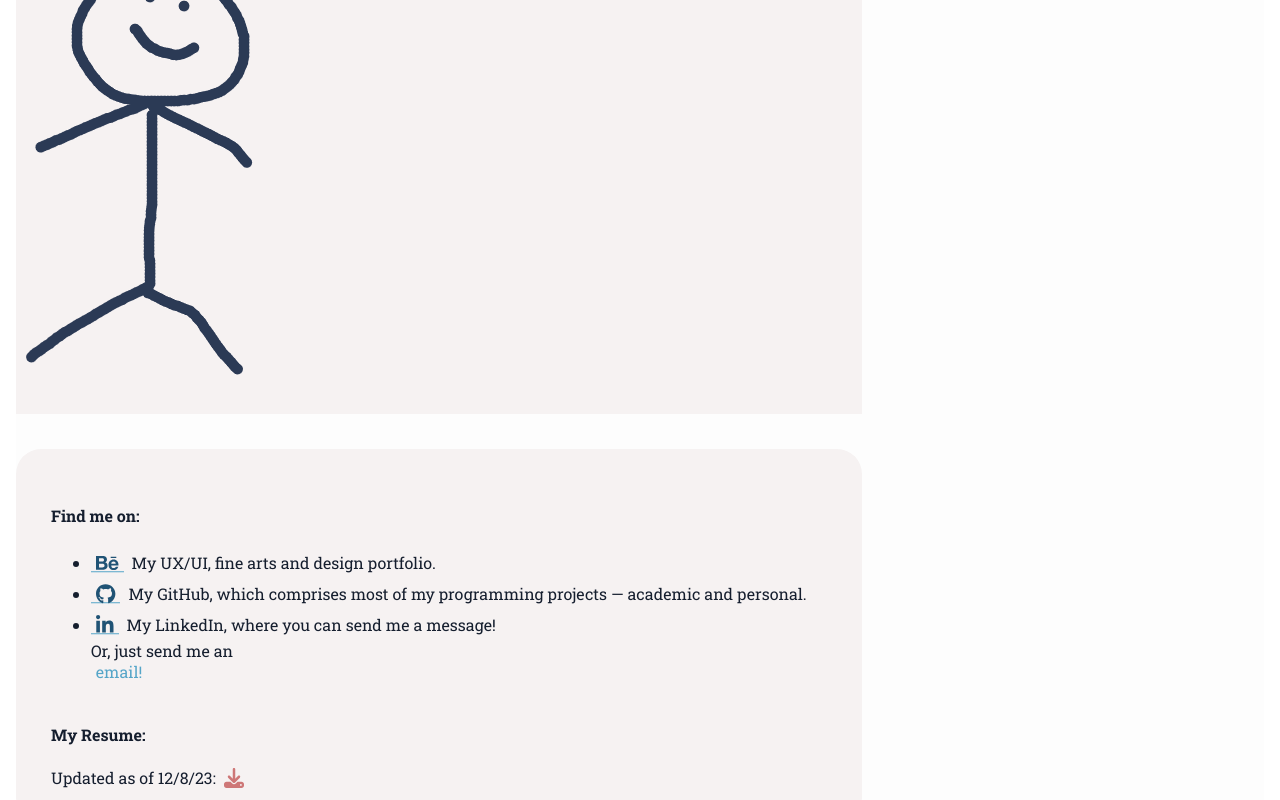
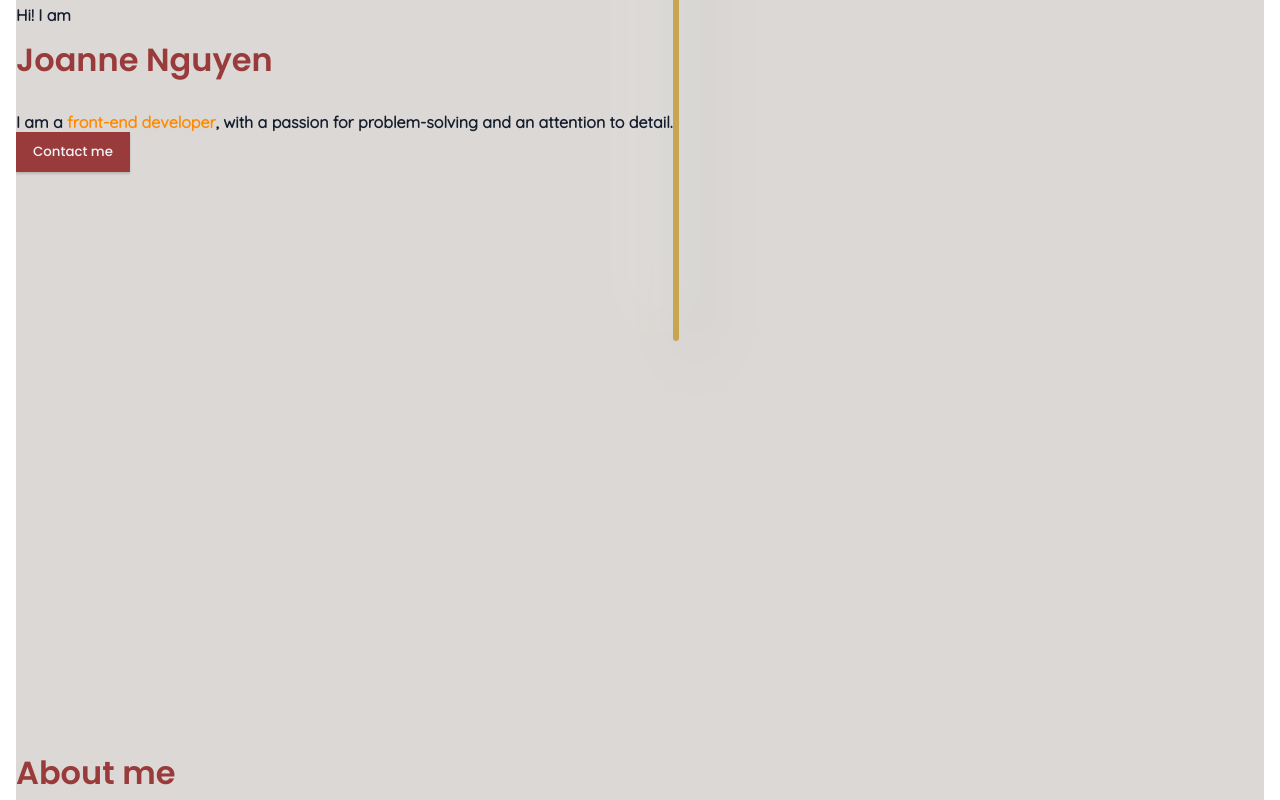
Before and after one commit to jnnguyen12/personalSite, an Angular app: page / in a window 1280 px wide. Shown: the part 460-1260 px from the top of the page. Built offline with nearby package versions, Linux system fonts and the light colour scheme.

Commit message:
intro re-done

```diff
--- a/src/app/app.component.html
+++ b/src/app/app.component.html
@@ -13,96 +13,44 @@
     <link rel="preconnect" href="https://fonts.googleapis.com" />
     <link rel="preconnect" href="https://fonts.gstatic.com" crossorigin />
     <!-- <link rel="stylesheet" href="./styles.css"> -->
-    <link
-      href="https://fonts.googleapis.com/css2?family=Outfit:wght@200;300;400;500;600&display=swap"
-      rel="stylesheet"
-    />
-    <link
-      href="https://fonts.googleapis.com/css2?family=Playfair+Display:wght@400;500&display=swap"
-      rel="stylesheet"
-    />
     <link rel="preconnect" href="https://fonts.googleapis.com">
-<link rel="preconnect" href="https://fonts.gstatic.com" crossorigin>
-<link href="https://fonts.googleapis.com/css2?family=Roboto+Slab:wght@300;400;500;600;700&display=swap" rel="stylesheet">
-    <script src="index.js"></script>
+    <link rel="preconnect" href="https://fonts.gstatic.com" crossorigin>
+    <link href="https://fonts.googleapis.com/css2?family=Poppins:wght@300;400;500;600&family=Quicksand:wght@300;400&display=swap" rel="stylesheet">
     <title>Joanne Nguyen</title>
   </head>
 
   <body>
     <h5 class="text-center fw-light bg-dark text-light">This site is still in development :) It is still a little wonky hehe</h5>
+
     <!--intro-->
     <div class="container-fluid padbig">
       <div class="col mx-auto">
-        <div class="container row d-flex h-100 align-items-center justify-content-between mx-auto">
+        <div class="container row intro">
           <div class="col-12 col-md-8 mx-auto mx-md-0 mb-3 mb-md-0" style="z-index: 1">
 
-            <h2 class="lh-1 fw-light">Hi! I am</h2>
-            <h1 class="display-1 title name text-start pb-3">Joanne Nguyen</h1>
-            <h3 class="fw-light">
+            <h4 class="lh-1">Hi! I am</h4>
+            <h1 class="display-2 title text-start py-2">Joanne Nguyen</h1>
+            <h4 class="">
               I am a
               <!-- <div class="pollen marquee">
                 <div>
                   front-end developer
                 </div>
               </div> -->
-              <span class="pollen">front-end developer</span>, with a passion for problem-solving and an attention to detail.
-            </h3>
+              <span class="popsicle">front-end developer</span>, with a passion for problem-solving and an attention to detail.
+
+              <button type="button" class="btn custom mt-5">Contact me</button>
+            </h4>
           </div>
-          <!-- <img class="position-absolute top-0" src="../assets/blob.svg" transform="translate(100 100)" style="z-index: 0;"> -->
           <div class="col-12 col-lg-3 col-md-4 mx-auto mx-md-0 position-relative">
-            <div class="rounded-5 me">
+            <div class="me neo gold-border">
               <div class="cover">
                 <img src="assets/me.JPG" alt="joanne :)" />
               </div>
             </div>
           </div>
 
-          <div class="text-start social-list">
-            <h4 class="fw-normal">Find me on: </h4>
-            <ul class="list-unstyled ms-3">
-              <li>
-                <a href="https://www.behance.net/joannenguyen2">
-                  <fa-icon [icon]="faBehance" class="social" size="lg"></fa-icon>
-                  My UX/UI, fine arts and design portfolio.
-                  <fa-icon [icon]="faChevronRight" class="chevron" size="lg"></fa-icon>
-
-                </a>
-              </li>
-
-              <li>
-                <a href="https://github.com/jnnguyen12/">
-                  <fa-icon [icon]="faGithub" class="social" size="lg"></fa-icon>
-                  My GitHub, which comprises most of my programming projects — academic and personal.
-                  <fa-icon [icon]="faChevronRight" class="chevron" size="lg"></fa-icon>
-                </a>
-              </li>
-              <li>
-                <a href="https://linkedin.com/in/joannenguyen1212/">
-                  <fa-icon [icon]="faLinkedin" class="social" size="lg"></fa-icon>
-                  My LinkedIn, where you can send me a message!
-                  <fa-icon [icon]="faChevronRight" class="chevron" size="lg"></fa-icon>
-
-                </a>
-              </li>
-              <div class="d-flex align-items-center mt-1">
-                Or, just send me an
-                <a href="mailto:joanne.nguyen.1212@gmail.com">
-                  <div class="email">
-                    <svg xmlns="http://www.w3.org/2000/svg" viewBox="0 0 512 512"><!--!Font Awesome Free 6.5.1 by @fontawesome - https://fontawesome.com License - https://fontawesome.com/license/free Copyright 2023 Fonticons, Inc.--><path d="M48 64C21.5 64 0 85.5 0 112c0 15.1 7.1 29.3 19.2 38.4L236.8 313.6c11.4 8.5 27 8.5 38.4 0L492.8 150.4c12.1-9.1 19.2-23.3 19.2-38.4c0-26.5-21.5-48-48-48H48zM0 176V384c0 35.3 28.7 64 64 64H448c35.3 0 64-28.7 64-64V176L294.4 339.2c-22.8 17.1-54 17.1-76.8 0L0 176z"/></svg>
-                    <div>email!</div>
-                  </div>
-                </a>
-              </div>
-
-              <br>
-            </ul>
-
-            <h4 class="fw-normal">My Resume: </h4>
-            <span class="ms-3">Updated as of 12/8/23:</span>
-            <a href="assets/Joanne_Nguyen_resume.pdf" download>
-              <fa-icon [icon]="faDownload" class="download" size="lg"></fa-icon>
-            </a>
-          </div>
+          <!-- button  -->
 
           </div>
 
--- a/src/app/app.component.scss
+++ b/src/app/app.component.scss
@@ -2,42 +2,23 @@
 /*
 colors
 */
-$tan: #D6C4AE;
-$rose: #CE7777;
 $slate: #151E2E;
-$blue: #76b4cd;
-$light-blue: #8ebfd3;
-$ocean: #6096B4;
-$jeans: #3582a4;
-$dark-blue: #2B3A55;
-$light-teal: #93BFCF;
-$teal: #205375;
-// $moss: #497174;
-$moss: #c2ad7f;
-
-$snow: #fdfdfd;
-$warm-snow: #f6f2f2;
-$wet-snow: #EEEEF0;
-$wall: #d1dde7;
-$concrete: #5c778d;
-$alice-blue: #D3E2EA;
-// $light-blue: #AFD3E2;
-$sky: #7CC8DE;
-$cyan: #19A7CE;
-$air-blue: #55a5c8;
-$cerulean: #020202;
-
-$light-sand: #fce4ce;
-$sand: #F6A762;
-$pollen: #dfa9a9;
-$clay: #684343;
-$dark-clay: #3e2828;
-$red: #A73121;
-$brick: #a14e43;
+$background: #DBD8D5;
+$snow: #EFF2F9;
+$concrete: #7A8290;
+// $sand: #F6A762;
+$gold: #C6A652;
+$pollen: #DFA9A9;
+$popsicle: #FF8A00;
+$chopstick: #9A3B3B;
+$shadow: #BAB8B5;
+/*-------------------------*/
+$radius: 60px;
+$round: 200px;
 
 body {
-    font-family: 'Roboto Slab', sans-serif;
-    background-color: $snow;
+    font-family: 'Quicksand', sans-serif;
+    background-color: $background;
     color: $slate !important;
     overflow-x: hidden;
 }
@@ -75,14 +56,11 @@ a {
 }
 
 .title {
-    font-family: 'Playfair Display', serif;
+    font-family: 'Poppins', serif;
     line-height: 0.9;
     padding-bottom: 1rem;
-    color: $pollen;
-}
-
-.title.name {
-    color: $air-blue;
+    color: $chopstick;
+    font-weight: 600 !important;
 }
 
 .jumbo {
@@ -95,113 +73,113 @@ svg {
     z-index: -1;
 }
 
-fa-icon.social {
-    color: $teal;
-    transition: all 0.2s;
-    background: linear-gradient(to top, transparent, $air-blue) no-repeat;
-    background-size: 100% 2px;
-    background-position: left bottom;
-    padding: 5px;
-    padding-bottom: 0px;
-    margin-bottom: 5px;
-    display: block;
-    margin-right: 0.5em;
-}
+// fa-icon.social {
+//     color: $teal;
+//     transition: all 0.2s;
+//     background: linear-gradient(to top, transparent, $air-blue) no-repeat;
+//     background-size: 100% 2px;
+//     background-position: left bottom;
+//     padding: 5px;
+//     padding-bottom: 0px;
+//     margin-bottom: 5px;
+//     display: block;
+//     margin-right: 0.5em;
+// }
 
-fa-icon.chevron {
-    color: transparent;
-    // transform: translateX(-0.5em);
-    margin-left: 0.5em;
-    transition: 0.2s;
-}
+// fa-icon.chevron {
+//     color: transparent;
+//     // transform: translateX(-0.5em);
+//     margin-left: 0.5em;
+//     transition: 0.2s;
+// }
 
 .svg-inline--fa {
     height: 1.2em !important;
 }
 
-.social-list {
-    margin: 35px auto;
-    padding: 35px;
-    border-radius: 25px;
-    background-color: $warm-snow;
-    li a {
-        display: flex;
-        align-items: center;
-        color: $slate;
-        transition: all 0.2s;
-        width: fit-content;
+// .social-list {
+//     margin: 35px auto;
+//     padding: 35px;
+//     border-radius: 25px;
+//     background-color: $warm-snow;
+//     li a {
+//         display: flex;
+//         align-items: center;
+//         color: $slate;
+//         transition: all 0.2s;
+//         width: fit-content;
 
-        &:hover {
-            color: $teal;
-            .social {
-                border-radius: 10px;
-                padding: 5px;
-                margin-bottom: 0px;
-                background: linear-gradient(to top, $teal, $teal) no-repeat;
-                background-size: 100% 100%;
-                color: white;
-                transform: rotate(10deg) !important;
-            }
+//         &:hover {
+//             color: $teal;
+//             .social {
+//                 border-radius: 10px;
+//                 padding: 5px;
+//                 margin-bottom: 0px;
+//                 background: linear-gradient(to top, $teal, $teal) no-repeat;
+//                 background-size: 100% 100%;
+//                 color: white;
+//                 transform: rotate(10deg) !important;
+//             }
 
-            fa-icon.chevron {
-                color: $teal;
-                transform: translateX(1em);
-            }
-        }
-    }
+//             fa-icon.chevron {
+//                 color: $teal;
+//                 transform: translateX(1em);
+//             }
+//         }
+//     }
 
-    li:nth-child(even) a:hover > fa-icon.social {
-        transform: rotate(-10deg) !important;
-    }
-}
+//     li:nth-child(even) a:hover > fa-icon.social {
+//         transform: rotate(-10deg) !important;
+//     }
+// }
 
-.email {
-    position: relative;
-    width: 56px;
-    display: flex;
-    justify-content: center;
+// .email {
+//     position: relative;
+//     width: 56px;
+//     display: flex;
+//     justify-content: center;
 
-    div {
-        position: relative;
-        color: $air-blue;
-        margin: 0 auto;
-        z-index: 1;
-    }
+//     div {
+//         position: relative;
+//         color: $air-blue;
+//         margin: 0 auto;
+//         z-index: 1;
+//     }
 
-    svg {
-        position: absolute;
-        width: 100%;
-        left: 0;
-        right: 0;
-        z-index: 0;
-        transform: translateY(-25%);
-        transition: all 0.2s ease;
-        path {
-            fill: transparent !important;
-        }
-    }
+//     svg {
+//         position: absolute;
+//         width: 100%;
+//         left: 0;
+//         right: 0;
+//         z-index: 0;
+//         transform: translateY(-25%);
+//         transition: all 0.2s ease;
+//         path {
+//             fill: transparent !important;
+//         }
+//     }
 
-    &:hover {
-        div {
-            color: $slate;
-        }
-        svg {
-            transform: rotate(10deg) translateY(-25%);
-            path {
-                fill: $light-sand !important;
-            }
-        }
-    }
-}
+//     &:hover {
+//         div {
+//             color: $slate;
+//         }
+//         svg {
+//             transform: rotate(10deg) translateY(-25%);
+//             path {
+//                 fill: $light-sand !important;
+//             }
+//         }
+//     }
+// }
 
-.download {
-    color: $rose;
-    margin-left: 0.5em;
-    transition: 0.2s;
-    &:hover {
-        color: rgba($rose, 0.6);
-    }
-}
+// .download {
+//     color: $rose;
+//     margin-left: 0.5em;
+//     transition: 0.2s;
+//     &:hover {
+//         color: rgba($rose, 0.6);
+//     }
+// }
 
 .marquee {
     position: relative;
@@ -229,6 +207,17 @@ fa-icon.chevron {
     }
 }
 
+/**
+* sections
+**/
+.intro {
+    display: flex;
+    height: 100%;
+    align-items: center;
+    justify-content: space-between;
+    margin: 0 auto;
+}
+
 .about {
     background-color: transparent;
     border: 3px solid rgba($slate, 0.6);
@@ -244,17 +233,17 @@ fa-icon.chevron {
 
 .me {
     position: relative;
-    /* width: 400px; */
     height: 500px;
+    border-radius: $round;
     overflow: hidden;
 
     .cover {
-        @include bg($warm-snow);
+        @include bg($background);
         background-image: url("../assets/stick.png");
         background-repeat: no-repeat;
         position: absolute;
         top: -90px;
-        left: -90px;
+        left: -80px;
         right: 0px;
         bottom: 0px;
     }
@@ -262,7 +251,7 @@ fa-icon.chevron {
     img {
         position: absolute;
         top: 55px;
-        left: -15px;
+        left: -10px;
         right: 0px;
         bottom: 0px;
         margin: auto;
@@ -293,126 +282,54 @@ fa-icon.chevron {
     background-color: rgba(white, 0);
 
     .card-title {
-        color: $dark-clay;
+        // color: $dark-clay;
     }
 }
 
-$badge-color: $blue;
-.badge {
-    --bs-badge-font-size: 1em;
-    --bs-badge-padding-y: 1em;
-    --bs-badge-padding-x: 1em;
+// $badge-color: $blue;
+// .badge {
+//     --bs-badge-font-size: 1em;
+//     --bs-badge-padding-y: 1em;
+//     --bs-badge-padding-x: 1em;
+// }
+
+.btn {
+    display: block;
+    --bs-btn-border-radius: 30px;
+    padding: 8px 15px;
+    background-color: $chopstick;
+    color: $snow;
+    font-weight: 500;
+    font-family: 'Poppins', sans-serif;
+    border: 2px solid transparent;
+    box-shadow: 0px 2px 2px $shadow;
+
+    &:hover {
+        border-color: $chopstick;
+        color: $chopstick;
+    }
 }
 
-.btn {
-    --bs-btn-border-radius: 30px;
-    padding: 13px 25px;
-    --bs-border-width: 2px;
+/**
+* global styles
+*/
+.neo {
+    box-shadow: 20px 20px 60px $shadow, -20px -20px 60px #FCF8F5;
 }
 
-.btn-blue {
-    --bs-btn-font-weight: 600;
-    --bs-btn-color: white;
-    --bs-btn-bg: $teal;
-    --bs-btn-border-color: transparent;
-    --bs-btn-hover-color: $teal;
-    --bs-btn-hover-bg: transparent;
-    --bs-btn-hover-border-color: $teal;
-    --bs-btn-focus-shadow-rgb: transparent;
-    --bs-btn-active-color:  #{shade-color($teal, 20%)};
-    --bs-btn-active-bg: transparent;
-    --bs-btn-active-border-color: #{shade-color($teal, 20%)};
+.neo-small {
 
 }
 
-
-.snow {
-    @include color($snow);
-}
-.rose {
-    @include color($rose);
-}
-.sand {
-    @include color($sand);
-}
-.pollen {
-    @include color($pollen);
-}
-.red {
-    @include color($red);
-}
-.brick {
-    @include color($brick);
-}
-.ocean {
-    @include color($ocean);
-}
-.light-blue {
-    @include color($light-blue);
-}
-.air-blue {
-    @include color($air-blue);
-}
-.sky {
-    @include color($sky);
-}
-.cyan {
-    @include color($cyan);
-}
-.cerulean {
-    @include color($cerulean);
-}
-.blue {
-    @include color($blue);
-}
-.dark-blue {
-    @include color($dark-blue);
-}
-.teal {
-    @include color($teal);
-}
-.dark-clay {
-    @include color($dark-clay);
+.gold-border {
+    border: 3px solid $gold;
 }
 
-.bg-wall {
-    @include bg($wall);
-}
-.bg-tan {
-    @include bg($tan);
-}
-.bg-pollen {
-    @include bg($pollen);
-}
-.bg-light-blue {
-    @include bg($light-blue);
-}
-.bg-dark-blue {
-    @include bg($dark-blue);
-}
-.bg-blue {
-    @include bg($blue);
-}
-.bg-rose {
-    @include bg($rose);
-}
-.bg-teal {
-    @include bg($teal);
-}
-.bg-light-teal {
-    @include bg($light-teal);
-}
-.bg-clay {
-    @include bg($clay);
-}
-.bg-concrete {
-    @include bg($concrete);
-}
-.bg-warm-snow {
-    @include bg($warm-snow);
-}
-.bg-wet-snow {
-    @include bg($wet-snow);
+/**
+* colors
+*/
+.popsicle {
+    color: $popsicle;
 }
 
 /*
```
Also changed, not shown: src/app/scrap.txt (added).
